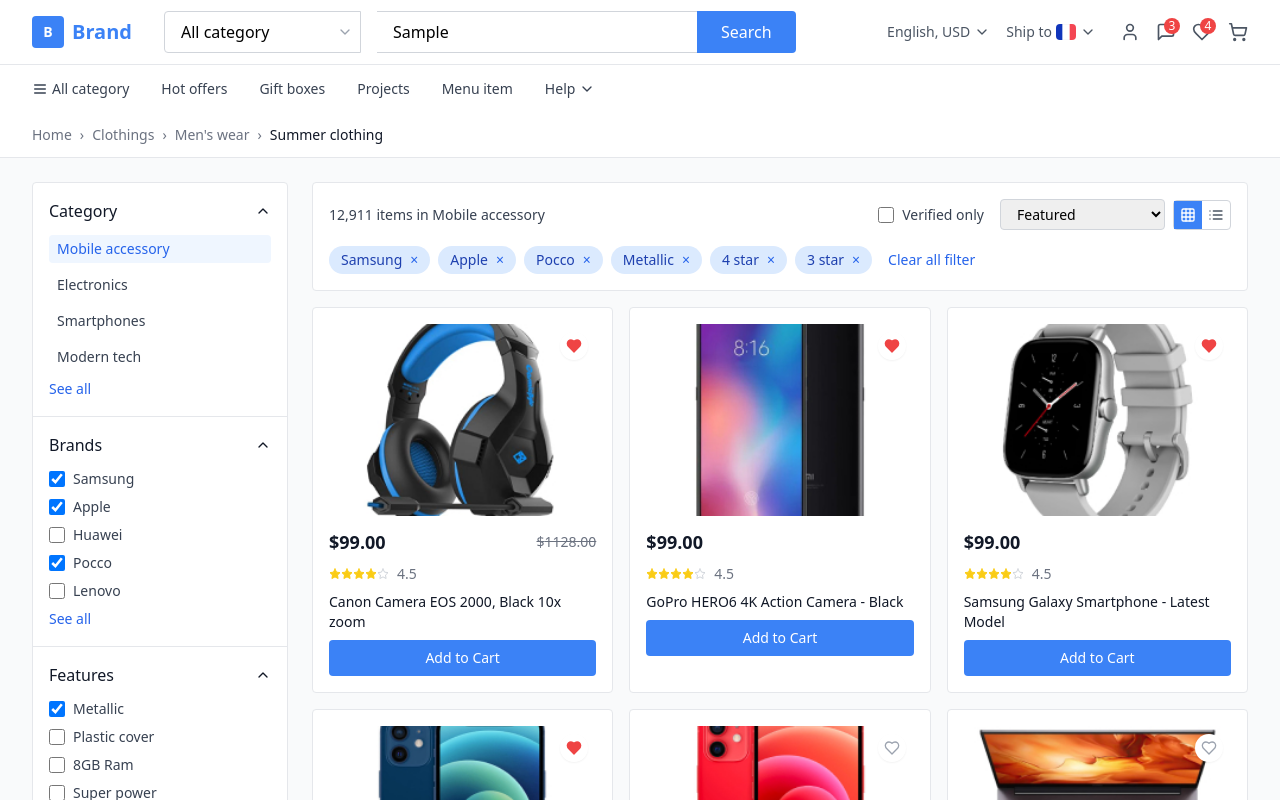
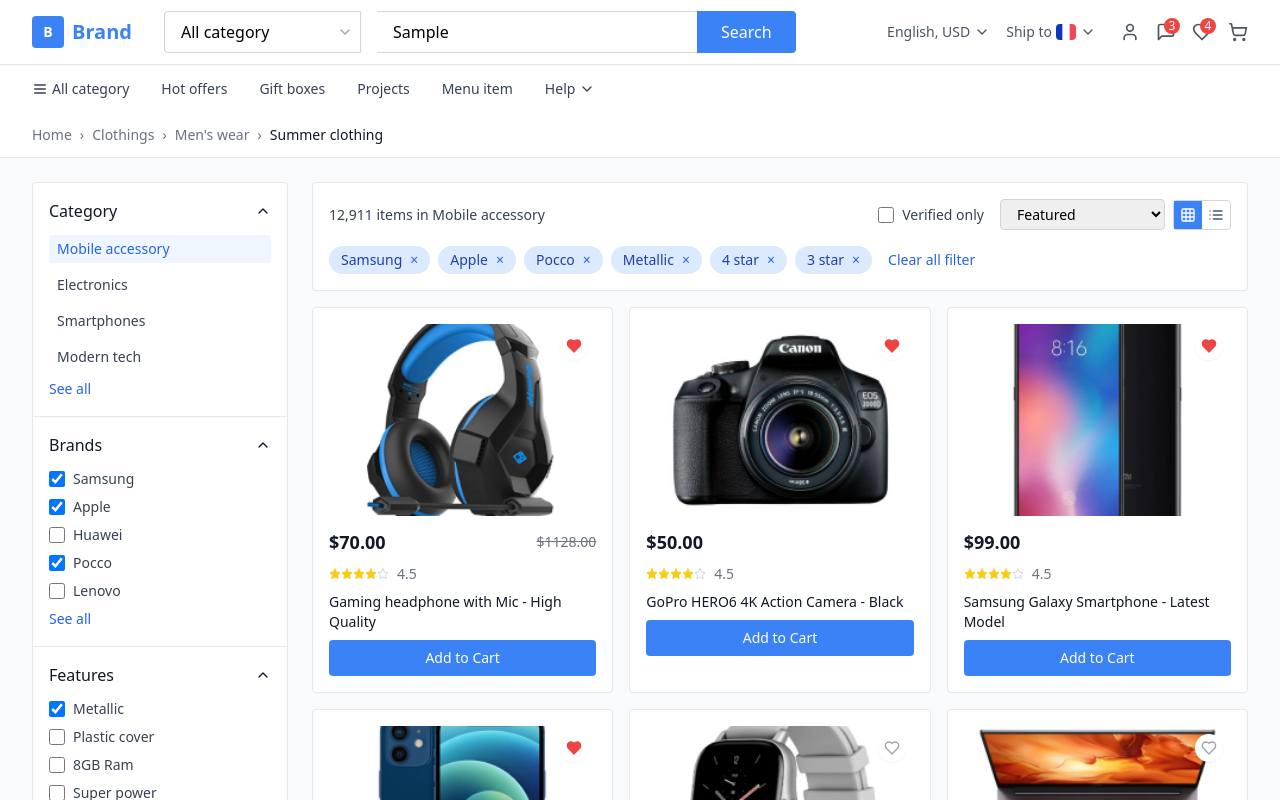
Before and after one commit to Hammad-i220628/ecommerce-fullstack-design, a React (Vite) app: page / in a window 1280 px wide. Both pictures are taken after typing "Sample" into the empty fields and a click on the button "Search". Shown: the top 800 px of the page. Built offline with nearby package versions, Linux system fonts and the light colour scheme.

Commit message:
Set the ProductListPage

```diff
--- a/src/pages/ProductListPage.tsx
+++ b/src/pages/ProductListPage.tsx
@@ -36,8 +36,8 @@
   const products: Product[] = [
     {
       id: '1',
-      name: 'Canon Camera EOS 2000, Black 10x zoom',
-      price: 99.00,
+      name: 'Gaming headphone with Mic - High Quality',
+      price: 70.00,
       originalPrice: 1128.00,
       rating: 4.5,
       reviews: 154,
@@ -51,10 +51,10 @@
     {
       id: '2',
       name: 'GoPro HERO6 4K Action Camera - Black',
-      price: 99.00,
+      price: 50.00,
       rating: 4.5,
       reviews: 154,
-      image: '/tech/3.jpg',
+      image: '/tech/6.jpg',
       freeShipping: true,
       description: 'Ut enim ad minim veniam, quis nostrud exercitation ullamco laboris nisi ut aliquip ex ea commodo consequat. Duis aute irure dolor in reprehenderit',
       category: 'smartphones',
@@ -67,7 +67,7 @@
       price: 99.00,
       rating: 4.5,
       reviews: 154,
-      image: '/tech/8.jpg',
+      image: '/tech/3.jpg',
       freeShipping: true,
       description: 'Ut enim ad minim veniam, quis nostrud exercitation ullamco laboris nisi ut aliquip ex ea commodo consequat. Duis aute irure dolor in reprehenderit',
       category: 'smartphones',
@@ -76,8 +76,8 @@
     },
     {
       id: '4',
-      name: 'Professional Gaming Headset with Mic',
-      price: 99.00,
+      name: 'Iphone 13 Pro Max - 256GB',
+      price: 150.00,
       originalPrice: 1128.00,
       rating: 4.5,
       reviews: 154,
@@ -91,11 +91,11 @@
     {
       id: '5',
       name: 'Apple Watch Series - Smart Fitness Tracker',
-      price: 99.00,
+      price: 20.00,
       originalPrice: 1128.00,
       rating: 4.5,
       reviews: 154,
-      image: '/tech/1.jpg',
+      image: '/tech/8.jpg',
       freeShipping: true,
       description: 'Ut enim ad minim veniam, quis nostrud exercitation ullamco laboris nisi ut aliquip ex ea commodo consequat. Duis aute irure dolor in reprehenderit',
       category: 'electronics',
@@ -105,7 +105,7 @@
     {
       id: '6',
       name: 'MacBook Pro - High Performance Laptop',
-      price: 99.00,
+      price: 200.00,
       rating: 4.5,
       reviews: 154,
       image: '/tech/7.jpg',
```
